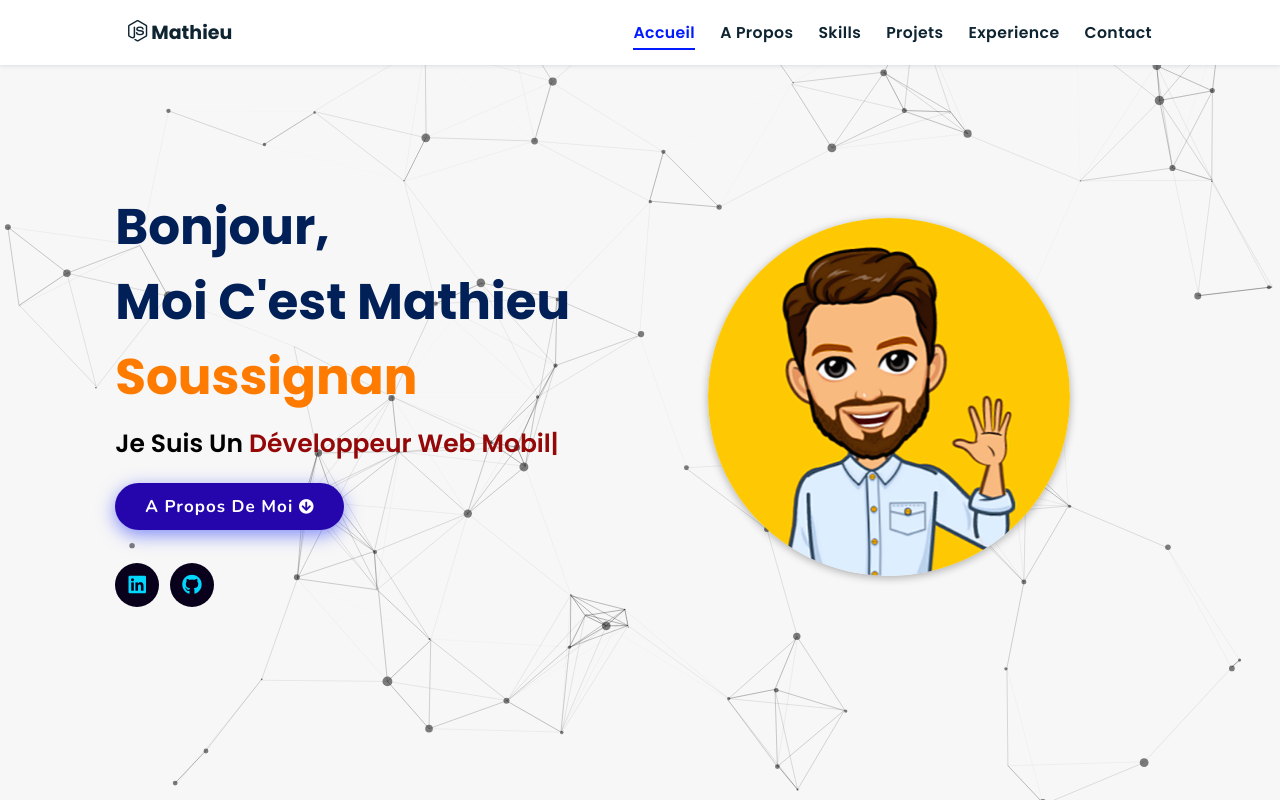
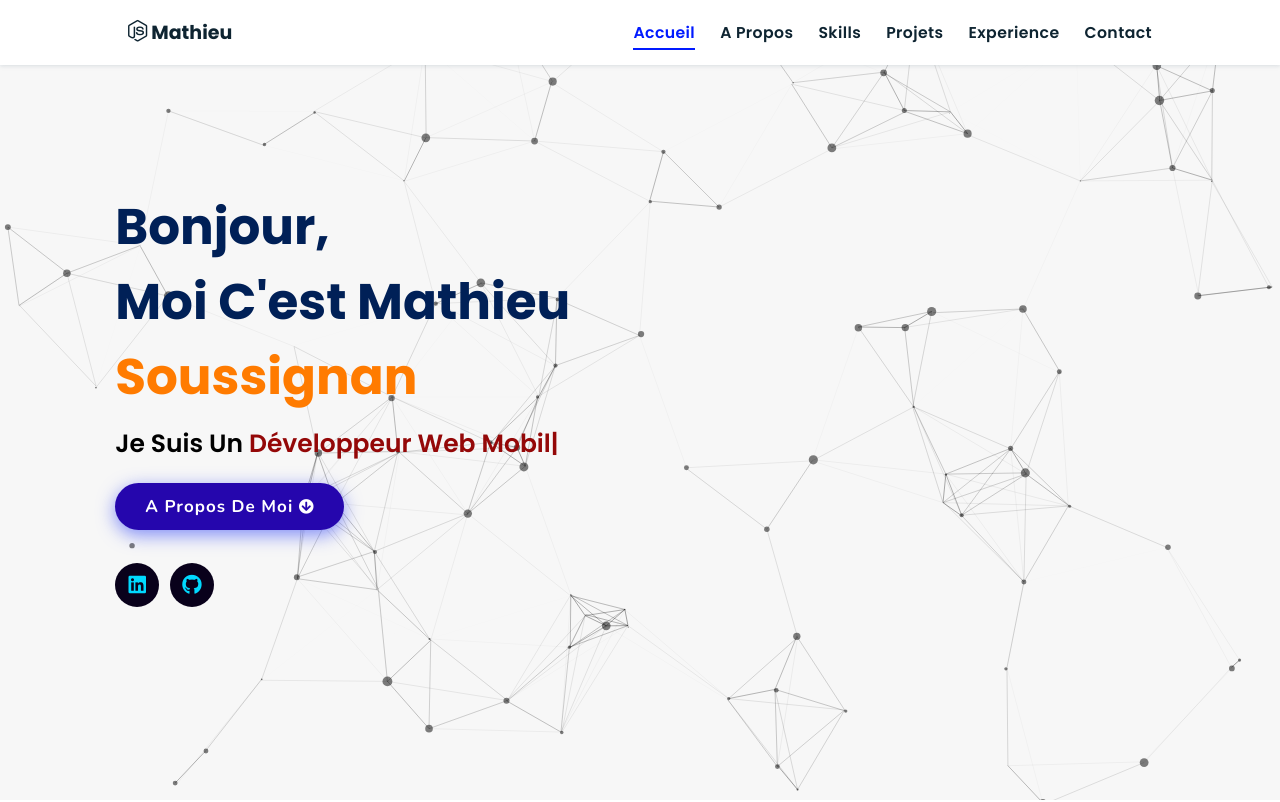
Before and after one commit to Mathieu-Soussignan/Portfolio, a plain HTML site: page index.html in a window 1280 px wide. Shown: the top 802 px of the page. Drawn offline with nearby package versions, Linux system fonts and the light colour scheme.

Commit message:
[Update] Modifications index

```diff
--- a/index.html
+++ b/index.html
@@ -53,7 +53,7 @@
       </div>
     </div>
 <div class="image">
-    <img draggable="false" class="tilt" src="./assets/images/hero.png" alt="">
+    <!-- <img draggable="false" class="tilt" src="./assets/images/hero.png" alt=""> -->
 </div>
 </section>
 <!-- hero section ends -->
```
